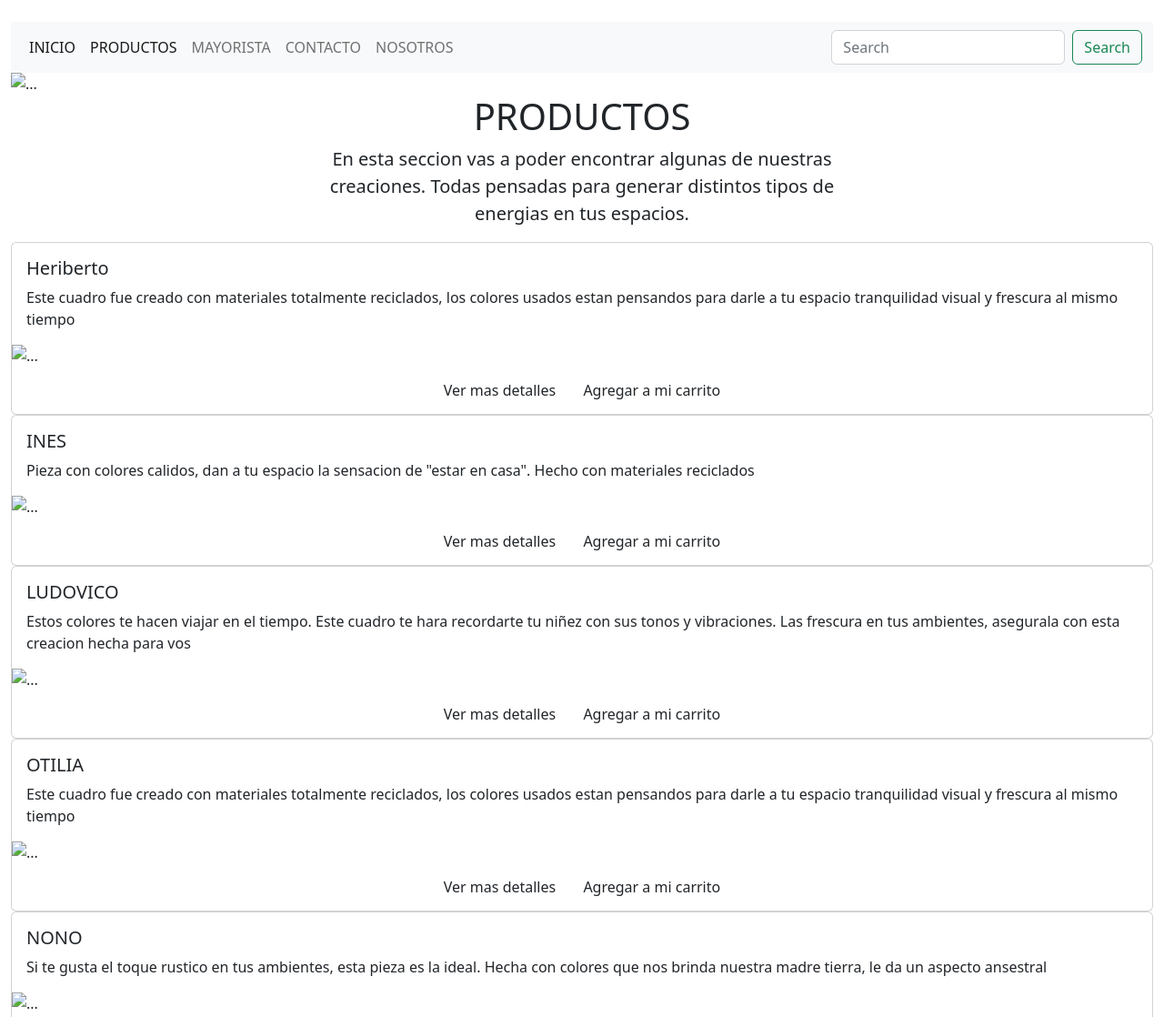
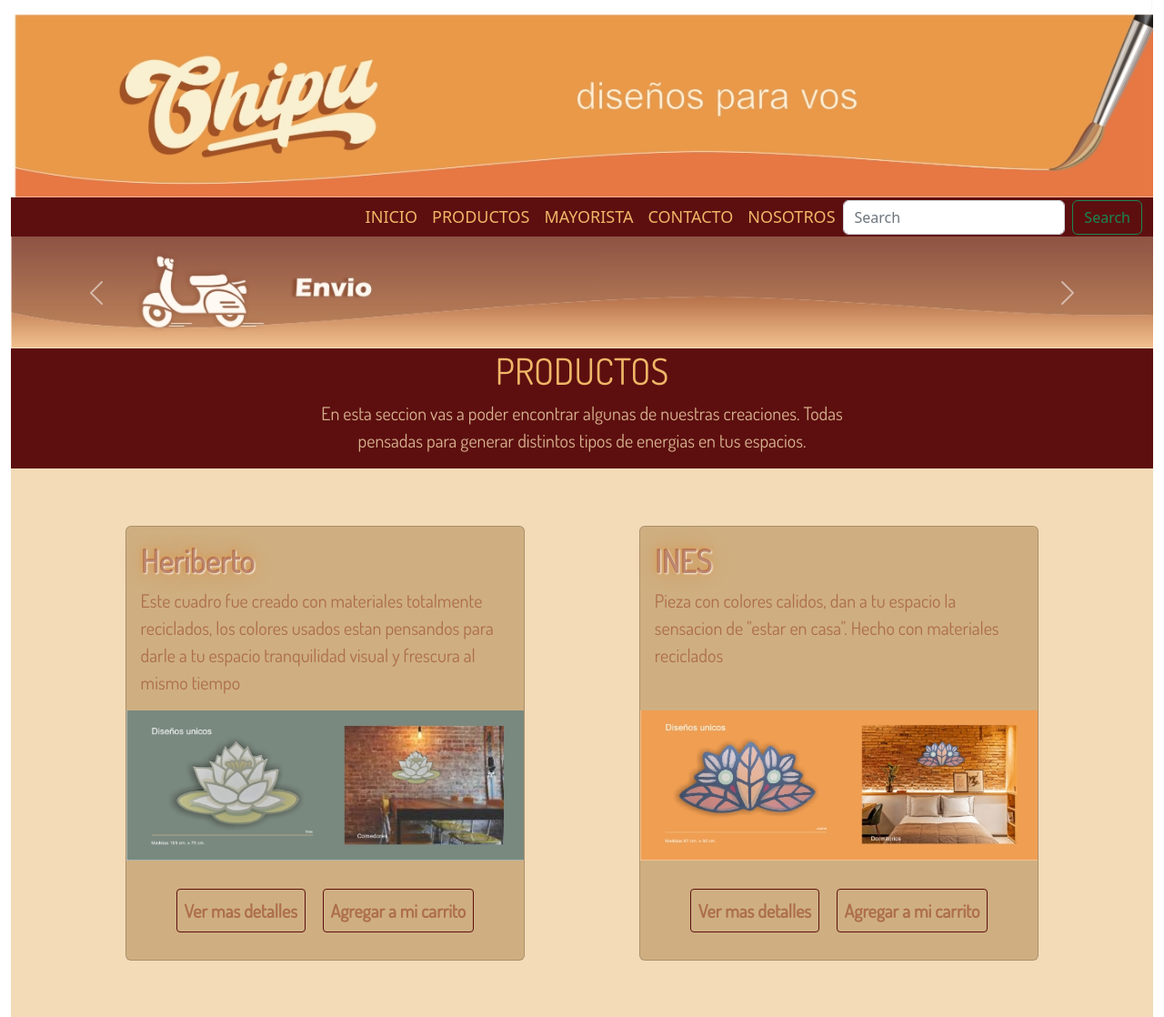
Before and after one commit to MagliottiJosella/proyectofinal_chipudisenio, a website: page pages/productos.html in a window 1280 px wide. Shown: the top 1118 px of the page at 91% size. Drawn offline with nearby package versions, Linux system fonts and the light colour scheme; files that its build step writes are made by us from their sources; the site is published under a folder, as on GitHub Pages, so addresses that start at the root find nothing.

Commit message:
cambio de todas las rutas

```diff
--- a/pages/productos.html
+++ b/pages/productos.html
@@ -4,7 +4,7 @@
     <meta charset="UTF-8">
     <meta http-equiv="X-UA-Compatible" content="IE=edge">
     <meta name="viewport" content="width=device-width, initial-scale=1.0">
-    <link rel="shortcut icon" href="/assets/img/Logo_CHIPU_ISOLOGO.JPG" type="img/x-icon">
+    <link rel="shortcut icon" href="../assets/img/Logo_CHIPU_ISOLOGO.JPG" type="img/x-icon">
     <title>PRODUCTOS</title>
     <!-- CSS only -->
    <link href="https://cdn.jsdelivr.net/npm/bootstrap@5.2.0/dist/css/bootstrap.min.css" rel="stylesheet" integrity="sha384-gH2yIJqKdNHPEq0n4Mqa/HGKIhSkIHeL5AyhkYV8i59U5AR6csBvApHHNl/vI1Bx" crossorigin="anonymous">
@@ -14,14 +14,14 @@
    <link href="https://fonts.googleapis.com/css2?family=Dosis&display=swap" rel="stylesheet">
 
    <link rel="stylesheet" href="https://unpkg.com/aos@next/dist/aos.css" />
-   <link rel="stylesheet" href="/assets/css/estilo.css">
+   <link rel="stylesheet" href="../assets/css/estilo.css">
 
 
 </head>
 <body class="container-fluid">
 
   <div class="PortadaInicio">
-    <img class="ImagenPortadaInicio" src="/assets/img/Logo_CHIPU.JPG" alt="">
+    <img class="ImagenPortadaInicio" src="../assets/img/Logo_CHIPU.JPG" alt="">
   </div>
 
     <nav class="navbar navbar-expand-lg bg-light">
@@ -32,7 +32,7 @@
           <div class="collapse navbar-collapse" id="navbarTogglerDemo03">
             <ul class="navbar-nav me-auto mb-2 mb-lg-0">
               <li class="nav-item">
-                <a class="nav-link active" aria-current="page" href="/index.html">INICIO</a>
+                <a class="nav-link active" aria-current="page" href="../index.html">INICIO</a>
               </li>
               <li class="nav-item">
                 <a class="nav-link active" aria-current="page" href="./productos.html">PRODUCTOS</a>
@@ -57,17 +57,16 @@
       </nav>
 
       <header>
-
         <div id="carouselExampleControls" class="carousel slide" data-bs-ride="carousel">
           <div class="carousel-inner">
             <div class="carousel-item active">
-              <img src="/assets/img/Venta_Online.JPG" class="d-block w-100" alt="...">
+              <img src="../assets/img/Venta_Online.JPG" class="d-block w-100" alt="...">
             </div>
             <div class="carousel-item">
-              <img src="/assets/img/Motoneta.JPG" class="d-block w-100" alt="...">
+              <img src="../assets/img/Motoneta.JPG" class="d-block w-100" alt="...">
             </div>
             <div class="carousel-item">
-              <img src="/assets/img/Promociones.JPG" class="d-block w-100" alt="...">
+              <img src="../assets/img/Promociones.JPG" class="d-block w-100" alt="...">
             </div>
           </div>
           <button class="carousel-control-prev" type="button" data-bs-target="#carouselExampleControls" data-bs-slide="prev">
@@ -104,7 +103,7 @@
                   <h5 class="card-title tarjeta-producto-individual-titulo">Heriberto</h5>
                   <p class="card-text tarjeta-producto-individual-descripcion">Este cuadro fue creado con materiales totalmente reciclados, los colores usados estan pensandos para darle a tu espacio tranquilidad visual y frescura al mismo tiempo </p>
                 </div>
-                <img  src="/assets/img/Heridiseño.JPG" class="zoom" alt="...">
+                <img  src="../assets/img/Heridiseño.JPG" class="zoom" alt="...">
                 <div class="btn tarjeta-producto-individual-botongrupo ">
                   <button type="button" class="btn tarjeta-producto-individual-boton">Ver mas detalles</button>
                   <button type="button" class="btn  tarjeta-producto-individual-boton ">Agregar a mi carrito</button>
@@ -116,7 +115,7 @@
                   <h5 class="card-title tarjeta-producto-individual-titulo">INES</h5>
                   <p class="card-text tarjeta-producto-individual-descripcion">Pieza con colores calidos, dan a tu espacio la sensacion de "estar en casa". Hecho con materiales reciclados</p>
                 </div>
-                <img  src="/assets/img/Inesdiseño.JPG" class="zoom" alt="...">
+                <img  src="../assets/img/Inesdiseño.JPG" class="zoom" alt="...">
                 <div class="btn tarjeta-producto-individual-botongrupo ">
                   <button type="button" class="btn tarjeta-producto-individual-boton">Ver mas detalles</button>
                   <button type="button" class="btn  tarjeta-producto-individual-boton ">Agregar a mi carrito</button>
@@ -131,7 +130,7 @@
                     <h5 class="card-title tarjeta-producto-individual-titulo">LUDOVICO</h5>
                     <p class="card-text tarjeta-producto-individual-descripcion"> Estos colores te hacen viajar en el tiempo. Este cuadro te hara recordarte tu niñez con sus tonos y vibraciones. Las frescura en tus ambientes, asegurala con esta creacion hecha para vos </p>
                   </div>
-                  <img  src="/assets/img/Ludovico.JPG" class="zoom" alt="...">
+                  <img  src="../assets/img/Ludovico.JPG" class="zoom" alt="...">
                   <div class="btn tarjeta-producto-individual-botongrupo ">
                     <button type="button" class="btn tarjeta-producto-individual-boton">Ver mas detalles</button>
                     <button type="button" class="btn  tarjeta-producto-individual-boton ">Agregar a mi carrito</button>
@@ -143,7 +142,7 @@
                       <h5 class="card-title tarjeta-producto-individual-titulo">OTILIA</h5>
                       <p class="card-text tarjeta-producto-individual-descripcion">Este cuadro fue creado con materiales totalmente reciclados, los colores usados estan pensandos para darle a tu espacio tranquilidad visual y frescura al mismo tiempo </p>
                     </div>
-                    <img  src="/assets/img/Otilia.JPG" class="zoom" alt="...">
+                    <img  src="../assets/img/Otilia.JPG" class="zoom" alt="...">
                     <div class="btn tarjeta-producto-individual-botongrupo ">
                       <button type="button" class="btn tarjeta-producto-individual-boton">Ver mas detalles</button>
                       <button type="button" class="btn  tarjeta-producto-individual-boton ">Agregar a mi carrito</button>
@@ -155,7 +154,7 @@
                       <h5 class="card-title tarjeta-producto-individual-titulo">NONO</h5>
                       <p class="card-text tarjeta-producto-individual-descripcion"> Si te gusta el toque rustico en tus ambientes, esta pieza es la ideal. Hecha con colores que nos brinda nuestra madre tierra, le da un aspecto ansestral</p>
                     </div>
-                    <img  src="/assets/img/nonodiseño.JPG" class="zoom" alt="...">
+                    <img  src="../assets/img/nonodiseño.JPG" class="zoom" alt="...">
                     <div class="btn tarjeta-producto-individual-botongrupo ">
                       <button type="button" class="btn tarjeta-producto-individual-boton">Ver mas detalles</button>
                       <button type="button" class="btn  tarjeta-producto-individual-boton ">Agregar a mi carrito</button>
```
Also changed, not shown: pages/contacto.html (+6 -7 lines), pages/mayorista.html (+7 -7 lines), pages/nosotros.html (+10 -10 lines).
